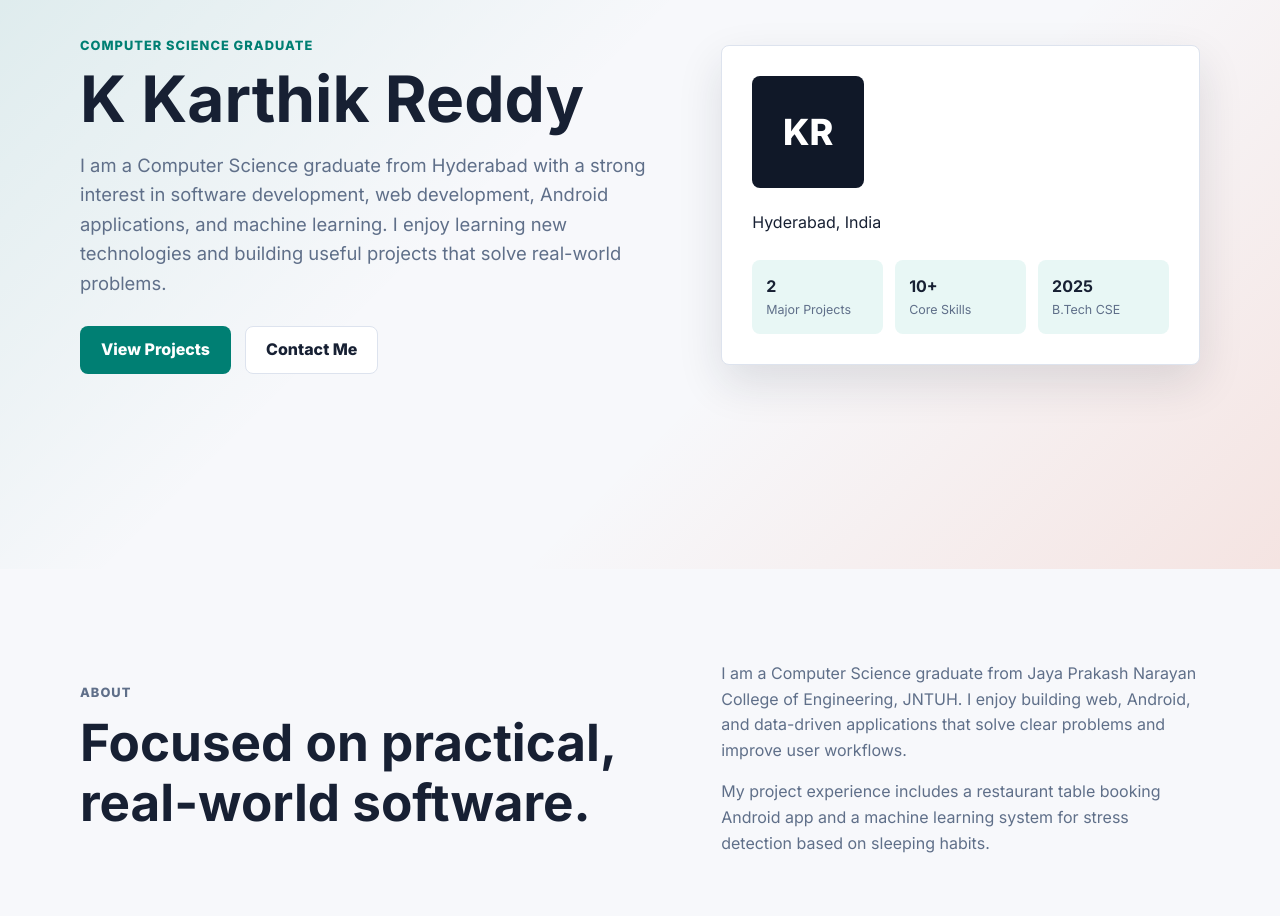
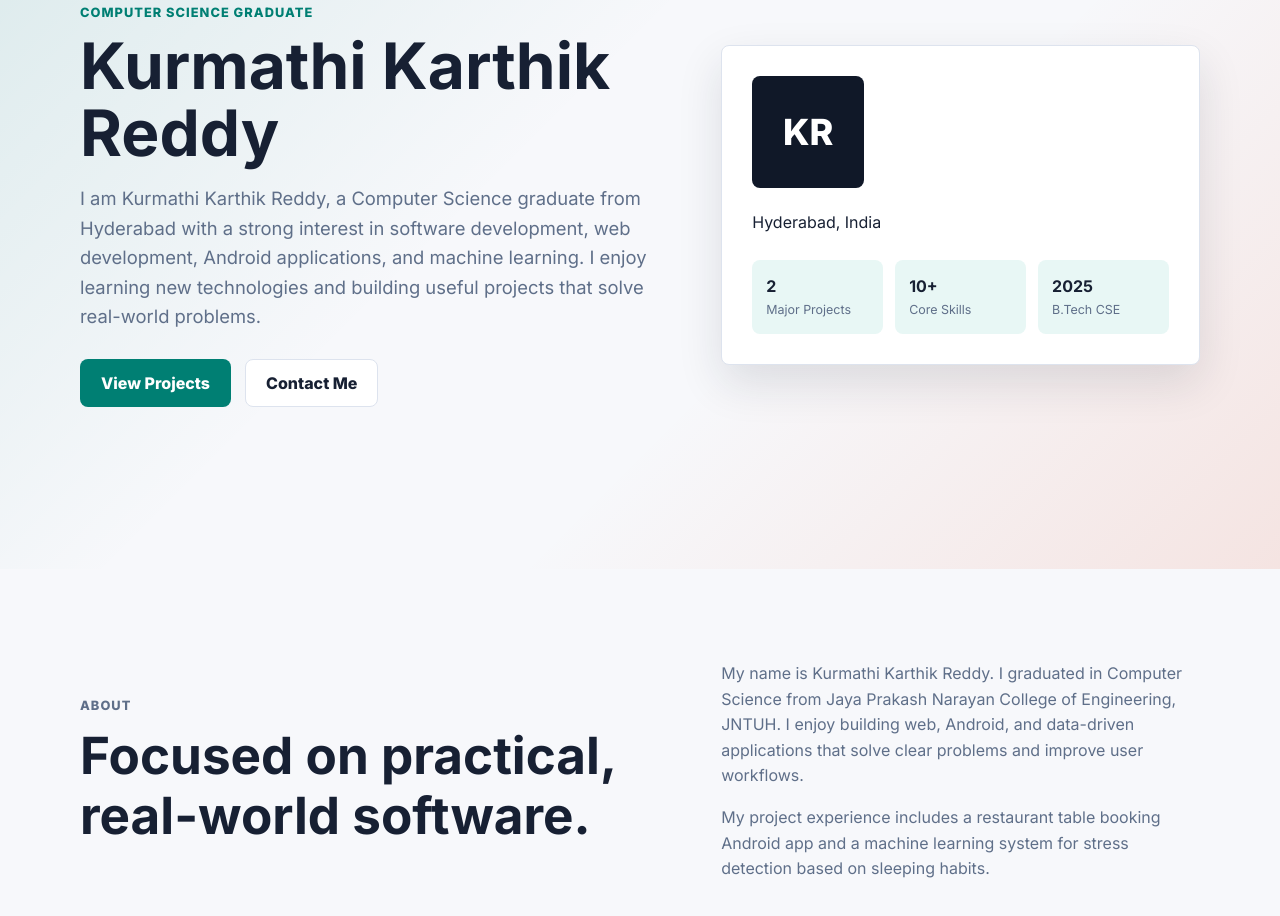
Before and after one commit to Kkarthik23540/portfolio, a website built with Vite: page index.html in a window 1280 px wide. Shown: the part 232-1148 px from the top of the page. Built offline with nearby package versions, Linux system fonts and the light colour scheme; some packages are replaced by stand-ins of ours.

Commit message:
Update index.html

```diff
--- a/index.html
+++ b/index.html
@@ -5,12 +5,35 @@
     <meta name="viewport" content="width=device-width, initial-scale=1.0" />
     <meta
       name="description"
-      content="Portfolio of K Karthik Reddy, Computer Science graduate skilled in Java, Python, JavaScript, React, SQL, Android development, and machine learning."
+      content="Official portfolio of Kurmathi Karthik Reddy, a Computer Science graduate in Hyderabad skilled in Java, Python, JavaScript, React, SQL, Android development, and machine learning."
     />
     <meta name="robots" content="index, follow" />
+    <meta name="author" content="Kurmathi Karthik Reddy" />
     <meta name="google-site-verification" content="7wueMMZNFGnZCH087xtkqdDBF5ktClIcRIskKbhYfzM" />
-    <title>K Karthik Reddy | Portfolio</title>
+    <meta property="og:type" content="website" />
+    <meta property="og:title" content="Kurmathi Karthik Reddy | Portfolio" />
+    <meta
+      property="og:description"
+      content="Explore the portfolio, skills, projects, education, and certifications of Kurmathi Karthik Reddy, a Computer Science graduate in Hyderabad."
+    />
+    <meta property="og:url" content="https://kurmathikarthikreddy-portfolio.vercel.app/" />
+    <title>Kurmathi Karthik Reddy | Computer Science Portfolio</title>
     <link rel="canonical" href="https://kurmathikarthikreddy-portfolio.vercel.app/" />
+    <script type="application/ld+json">
+      {
+        "@context": "https://schema.org",
+        "@type": "Person",
+        "name": "Kurmathi Karthik Reddy",
+        "url": "https://kurmathikarthikreddy-portfolio.vercel.app/",
+        "jobTitle": "Computer Science Graduate",
+        "description": "Computer Science graduate interested in software development, web development, Android applications, and machine learning.",
+        "address": {
+          "@type": "PostalAddress",
+          "addressLocality": "Hyderabad",
+          "addressCountry": "IN"
+        }
+      }
+    </script>
     <link rel="preconnect" href="https://fonts.googleapis.com" />
     <link rel="preconnect" href="https://fonts.gstatic.com" crossorigin />
     <link
@@ -22,7 +45,7 @@
   <body>
     <header class="site-header" id="top">
       <nav class="nav container" aria-label="Main navigation">
-        <a class="brand" href="#home" aria-label="K Karthik Reddy home">
+        <a class="brand" href="#home" aria-label="Kurmathi Karthik Reddy home">
           <span class="brand-mark">KR</span>
           <span>Karthik Reddy</span>
         </a>
@@ -49,12 +72,12 @@
         <div class="container hero-grid">
           <div class="hero-copy reveal">
             <p class="eyebrow">Computer Science Graduate</p>
-            <h1>K Karthik Reddy</h1>
+            <h1>Kurmathi Karthik Reddy</h1>
             <p class="hero-text">
-              I am a Computer Science graduate from Hyderabad with a strong interest
-              in software development, web development, Android applications, and
-              machine learning. I enjoy learning new technologies and building useful
-              projects that solve real-world problems.
+              I am Kurmathi Karthik Reddy, a Computer Science graduate from Hyderabad
+              with a strong interest in software development, web development, Android
+              applications, and machine learning. I enjoy learning new technologies
+              and building useful projects that solve real-world problems.
             </p>
             <div class="hero-actions">
               <a class="btn primary" href="#projects">View Projects</a>
@@ -93,9 +116,10 @@
           </div>
           <div class="reveal">
             <p>
-              I am a Computer Science graduate from Jaya Prakash Narayan College of
-              Engineering, JNTUH. I enjoy building web, Android, and data-driven
-              applications that solve clear problems and improve user workflows.
+              My name is Kurmathi Karthik Reddy. I graduated in Computer Science from
+              Jaya Prakash Narayan College of Engineering, JNTUH. I enjoy building web,
+              Android, and data-driven applications that solve clear problems and
+              improve user workflows.
             </p>
             <p>
               My project experience includes a restaurant table booking Android app
```
